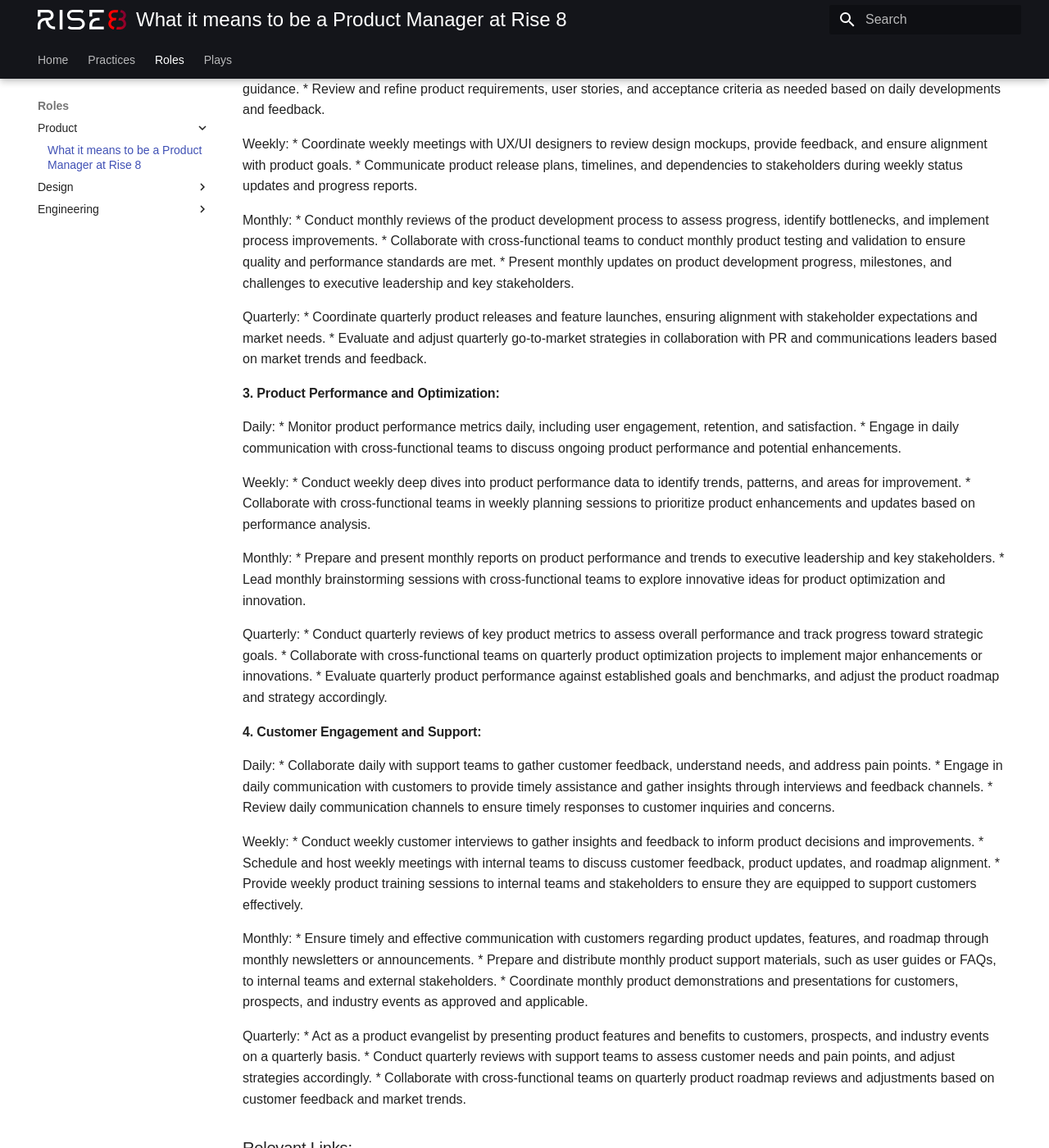
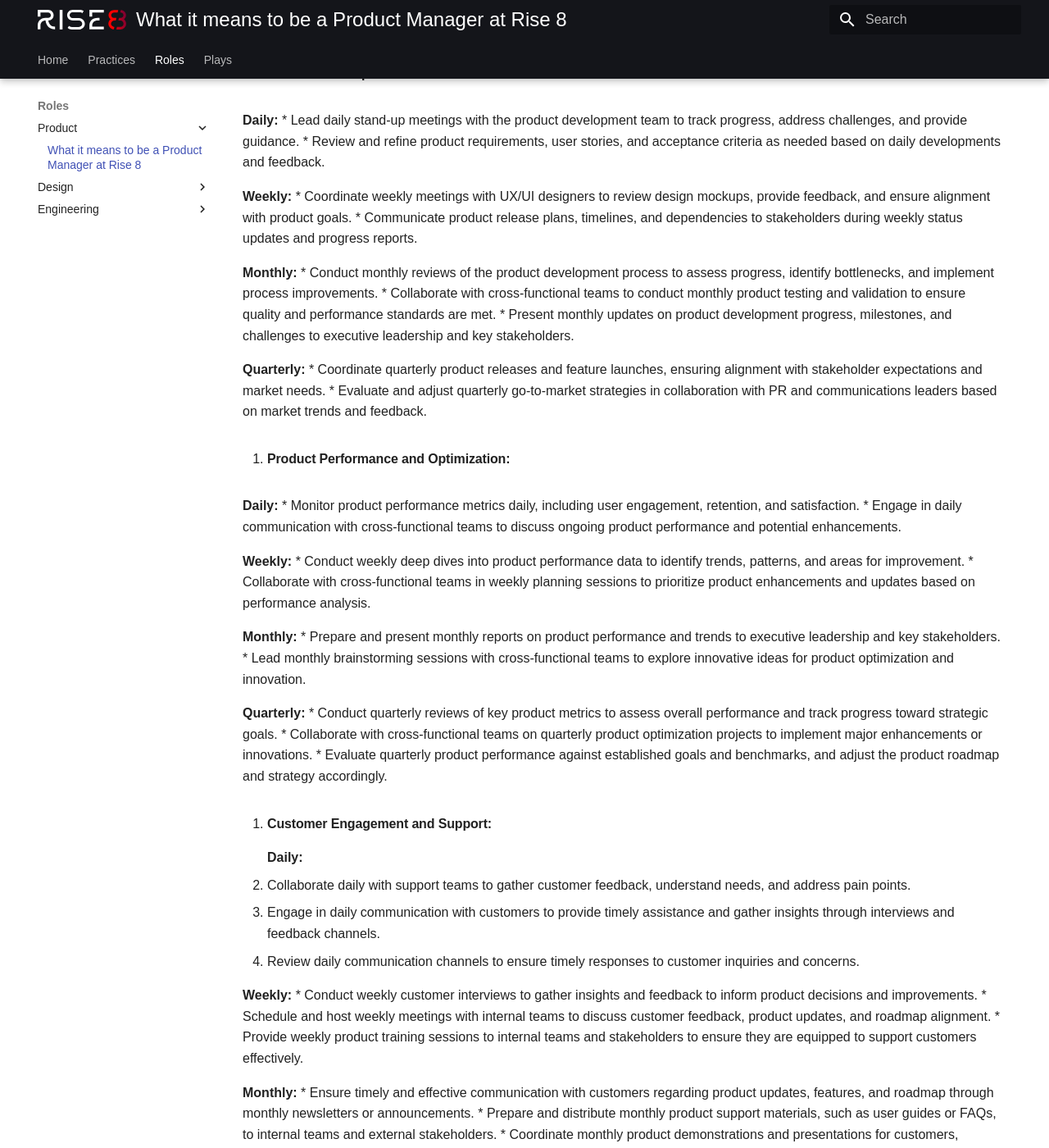
Before and after one commit to rise8-us/delivery-playbooks, an MkDocs documentation site: the page built from docs/content/roles/Product-Management-Role-Definition.md, in a window 1280 px wide and 1400 px high, scrolled down 1675 px. Shown: the whole window at 82% size. Built offline with MkDocs 1.6.1 and Material for MkDocs 9.7.7, drawn with Linux system fonts in a browser that asks for light colours; some of the changed lines change nothing that is shown; some of the changed text lies outside the part shown.

Commit message:
Update Product-Management-Role-Definition.md
formattest

```diff
--- a/docs/content/roles/Product-Management-Role-Definition.md
+++ b/docs/content/roles/Product-Management-Role-Definition.md
@@ -17,82 +17,84 @@
 
 ### What Your Day / Week / Month / Quarter Could Look Like
 
-#### 1. Product Strategy and Roadmap:
+1. #### Product Strategy and Roadmap:
 
 
-Daily:
-    * Conduct daily domain research and analysis to stay abreast of customer needs, industry trends, and competitive landscape.
+**Daily:**
+* Conduct daily domain research and analysis to stay abreast of customer needs, industry trends, and competitive landscape.
 
-Weekly:
-    * Define and communicate the product vision, strategy, and roadmap to stakeholders and team members during weekly strategy meetings.
-    * Collaborate with architecture, security, platform, and data teams in weekly planning sessions to prioritize product features and enhancements based on customer needs and business goals.
+**Weekly:**
+* Define and communicate the product vision, strategy, and roadmap to stakeholders and team members during weekly strategy meetings.
+* Collaborate with architecture, security, platform, and data teams in weekly planning sessions to prioritize product features and enhancements based on customer needs and business goals.
 
-Monthly:
-    * Develop business cases for new product initiatives on a monthly basis, considering factors such as business value, ROI, and resource requirements.
-    * Present monthly updates on the product vision, strategy, and roadmap to executive leadership and key stakeholders.
+**Monthly:**
+* Develop business cases for new product initiatives on a monthly basis, considering factors such as business value, ROI, and resource requirements.
+* Present monthly updates on the product vision, strategy, and roadmap to executive leadership and key stakeholders.
 Ensure alignment of the product roadmap with program goals and customer needs through monthly reviews and adjustments as necessary.
 
-Quarterly:
-    * Conduct quarterly strategic planning sessions to reassess the product vision, strategy, and roadmap in light of evolving market trends and customer feedback.
-    * Collaborate with cross-functional teams on a quarterly basis to define and prioritize major product releases and feature enhancements.
+**Quarterly:**
+* Conduct quarterly strategic planning sessions to reassess the product vision, strategy, and roadmap in light of evolving market trends and customer feedback.
+* Collaborate with cross-functional teams on a quarterly basis to define and prioritize major product releases and feature enhancements.
 
-#### 2. Product Development and Launch:
+2. #### Product Development and Launch:
 
-Daily:
-    * Lead daily stand-up meetings with the product development team to track progress, address challenges, and provide guidance.
-    * Review and refine product requirements, user stories, and acceptance criteria as needed based on daily developments and feedback.
+**Daily:**
+* Lead daily stand-up meetings with the product development team to track progress, address challenges, and provide guidance.
+* Review and refine product requirements, user stories, and acceptance criteria as needed based on daily developments and feedback.
 
-Weekly:
-    * Coordinate weekly meetings with UX/UI designers to review design mockups, provide feedback, and ensure alignment with product goals.
-    * Communicate product release plans, timelines, and dependencies to stakeholders during weekly status updates and progress reports.
+**Weekly:**
+* Coordinate weekly meetings with UX/UI designers to review design mockups, provide feedback, and ensure alignment with product goals.
+* Communicate product release plans, timelines, and dependencies to stakeholders during weekly status updates and progress reports.
 
-Monthly:
-    * Conduct monthly reviews of the product development process to assess progress, identify bottlenecks, and implement process improvements.
-    * Collaborate with cross-functional teams to conduct monthly product testing and validation to ensure quality and performance standards are met.
-    * Present monthly updates on product development progress, milestones, and challenges to executive leadership and key stakeholders.
+**Monthly:**
+* Conduct monthly reviews of the product development process to assess progress, identify bottlenecks, and implement process improvements.
+* Collaborate with cross-functional teams to conduct monthly product testing and validation to ensure quality and performance standards are met.
+* Present monthly updates on product development progress, milestones, and challenges to executive leadership and key stakeholders.
 
-Quarterly:
-    * Coordinate quarterly product releases and feature launches, ensuring alignment with stakeholder expectations and market needs.
-    * Evaluate and adjust quarterly go-to-market strategies in collaboration with PR and communications leaders based on market trends and feedback.
+**Quarterly:**
+* Coordinate quarterly product releases and feature launches, ensuring alignment with stakeholder expectations and market needs.
+* Evaluate and adjust quarterly go-to-market strategies in collaboration with PR and communications leaders based on market trends and feedback.
 
-#### 3. Product Performance and Optimization:
-Daily:
-    * Monitor product performance metrics daily, including user engagement, retention, and satisfaction.
-    * Engage in daily communication with cross-functional teams to discuss ongoing product performance and potential enhancements.
+3. #### Product Performance and Optimization:
 
-Weekly:
-    * Conduct weekly deep dives into product performance data to identify trends, patterns, and areas for improvement.
-    * Collaborate with cross-functional teams in weekly planning sessions to prioritize product enhancements and updates based on performance analysis.
+**Daily:**
+* Monitor product performance metrics daily, including user engagement, retention, and satisfaction.
+* Engage in daily communication with cross-functional teams to discuss ongoing product performance and potential enhancements.
 
-Monthly:
-    * Prepare and present monthly reports on product performance and trends to executive leadership and key stakeholders.
-    * Lead monthly brainstorming sessions with cross-functional teams to explore innovative ideas for product optimization and innovation.
 
-Quarterly:
-    * Conduct quarterly reviews of key product metrics to assess overall performance and track progress toward strategic goals.
-    * Collaborate with cross-functional teams on quarterly product optimization projects to implement major enhancements or innovations.
-    * Evaluate quarterly product performance against established goals and benchmarks, and adjust the product roadmap and strategy accordingly.
+**Weekly:**
+* Conduct weekly deep dives into product performance data to identify trends, patterns, and areas for improvement.
+* Collaborate with cross-functional teams in weekly planning sessions to prioritize product enhancements and updates based on performance analysis.
 
-#### 4. Customer Engagement and Support:
-Daily:
-    * Collaborate daily with support teams to gather customer feedback, understand needs, and address pain points.
-    * Engage in daily communication with customers to provide timely assistance and gather insights through interviews and feedback channels.
-    * Review daily communication channels to ensure timely responses to customer inquiries and concerns.
+**Monthly:**
+* Prepare and present monthly reports on product performance and trends to executive leadership and key stakeholders.
+* Lead monthly brainstorming sessions with cross-functional teams to explore innovative ideas for product optimization and innovation.
 
-Weekly:
-    * Conduct weekly customer interviews to gather insights and feedback to inform product decisions and improvements.
-    * Schedule and host weekly meetings with internal teams to discuss customer feedback, product updates, and roadmap alignment.
-    * Provide weekly product training sessions to internal teams and stakeholders to ensure they are equipped to support customers effectively.
+**Quarterly:**
+* Conduct quarterly reviews of key product metrics to assess overall performance and track progress toward strategic goals.
+* Collaborate with cross-functional teams on quarterly product optimization projects to implement major enhancements or innovations.
+* Evaluate quarterly product performance against established goals and benchmarks, and adjust the product roadmap and strategy accordingly.
 
-Monthly:
-    * Ensure timely and effective communication with customers regarding product updates, features, and roadmap through monthly newsletters or announcements.
-    * Prepare and distribute monthly product support materials, such as user guides or FAQs, to internal teams and external stakeholders.
-    * Coordinate monthly product demonstrations and presentations for customers, prospects, and industry events as approved and applicable.
+4. #### Customer Engagement and Support:
+**Daily:**
+* Collaborate daily with support teams to gather customer feedback, understand needs, and address pain points.
+* Engage in daily communication with customers to provide timely assistance and gather insights through interviews and feedback channels.
+* Review daily communication channels to ensure timely responses to customer inquiries and concerns.
 
-Quarterly:
-    * Act as a product evangelist by presenting product features and benefits to customers, prospects, and industry events on a quarterly basis.
-    * Conduct quarterly reviews with support teams to assess customer needs and pain points, and adjust strategies accordingly.
-    * Collaborate with cross-functional teams on quarterly product roadmap reviews and adjustments based on customer feedback and market trends.
+**Weekly:**
+* Conduct weekly customer interviews to gather insights and feedback to inform product decisions and improvements.
+* Schedule and host weekly meetings with internal teams to discuss customer feedback, product updates, and roadmap alignment.
+* Provide weekly product training sessions to internal teams and stakeholders to ensure they are equipped to support customers effectively.
+
+**Monthly:**
+* Ensure timely and effective communication with customers regarding product updates, features, and roadmap through monthly newsletters or announcements.
+* Prepare and distribute monthly product support materials, such as user guides or FAQs, to internal teams and external stakeholders.
+* Coordinate monthly product demonstrations and presentations for customers, prospects, and industry events as approved and applicable.
+
+**Quarterly:**
+* Act as a product evangelist by presenting product features and benefits to customers, prospects, and industry events on a quarterly basis.
+* Conduct quarterly reviews with support teams to assess customer needs and pain points, and adjust strategies accordingly.
+* Collaborate with cross-functional teams on quarterly product roadmap reviews and adjustments based on customer feedback and market trends.
 
 ### Relevant Links:
 * [PM A Player Agreement](https://docs.google.com/document/d/1TLhY06DKxXgEaQgDrMwnOH6JFfzoenVlQoJxv-0cg4Y/edit#heading=h.q3hwr650xktk)
```
